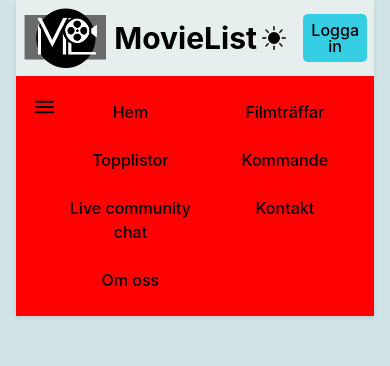
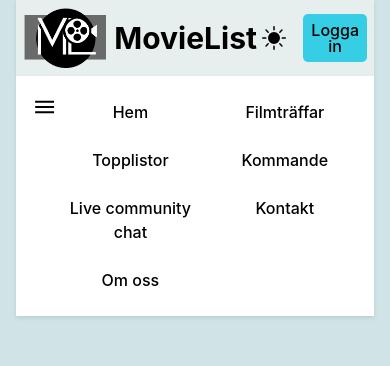
Before and after one commit to jonasohrn87/MovieList, a React (Vite) app in the folder movielist-react/: page / in a window 390 px wide. Shown: the top 366 px of the page. Built offline with nearby package versions, Linux system fonts and the light colour scheme; no server answers.

Commit message:
Css added.

```diff
--- a/movielist-react/src/App.css
+++ b/movielist-react/src/App.css
@@ -13,7 +13,7 @@
   --background-color: #809a9e;
   --background-edge-color: #8fa7aa;
   --header-color: rgb(208, 216, 216);
-  --menu-color: white;
+  --menu-color: rgb(189, 189, 189);
   --primary-color: black;
   --text-color: black;
   --darkmode-btn-color: rgb(189, 132, 8);
@@ -167,7 +167,7 @@ body {
 }
 
 .menu-container-desktop {
-  background-color: white;
+  background-color: var(--menu-color);
   padding: 1rem;
   box-shadow: 0 2px 4px rgba(0, 0, 0, 0.1);
 }
@@ -205,7 +205,7 @@ body {
 
 .menu-container-mobile {
   display: none;
-  background-color: white;
+  background-color: var(--menu-color);
   padding: 1rem;
   box-shadow: 0 2px 4px rgba(0, 0, 0, 0.1);
 }
@@ -263,15 +263,16 @@ body {
 @media (max-width: 768px) {
   .menu-container-desktop {
     display: none;
+    background-color: var(--menu-color);
   }
   .menu-container-mobile {
     display: flex;
-    background-color: red;
+    background-color: var(--menu-color);
   }
 }
 .footer-container {
   margin-top: auto;
-  background-color: white;
+  background-color: var(--menu-color);
   box-shadow: 0 2px 4px rgba(0, 0, 0, 0.1);
 }
 .footer-container .footer-content {
--- a/movielist-react/src/App.scss
+++ b/movielist-react/src/App.scss
@@ -21,7 +21,7 @@ $screenSize-large: 1000px;
   --background-color: #809a9e;
   --background-edge-color: #8fa7aa;
   --header-color: rgb(208, 216, 216);
-  --menu-color: white;
+  --menu-color: rgb(189, 189, 189);
   --primary-color: black;
   --text-color: black;
   --darkmode-btn-color: rgb(189, 132, 8);
@@ -202,7 +202,7 @@ body {
 }
 
 .menu-container-desktop {
-  background-color: white;
+  background-color: var(--menu-color);
   padding: 1rem;
   box-shadow: 0 2px 4px rgba(0, 0, 0, 0.1);
 
@@ -244,7 +244,7 @@ body {
 
 .menu-container-mobile {
   display: none;
-  background-color: white;
+  background-color: var(--menu-color);
   // background-color: red;
   padding: 1rem;
   box-shadow: 0 2px 4px rgba(0, 0, 0, 0.1);
@@ -309,20 +309,20 @@ body {
 }
 
 @media (max-width: 768px) {
-
   .menu-container-desktop{
     display: none;
+    background-color: var(--menu-color);
   }
 
   .menu-container-mobile{
     display:flex;
-    background-color: red;
+    background-color: var(--menu-color);
   }
 }
 
 .footer-container {
   margin-top: auto;
-  background-color: white;
+  background-color: var(--menu-color);
   box-shadow: 0 2px 4px rgba(0, 0, 0, 0.1);
 
   .footer-content {
```
Also changed, not shown: 1 other file (tests, documents, lock files or other folders).
